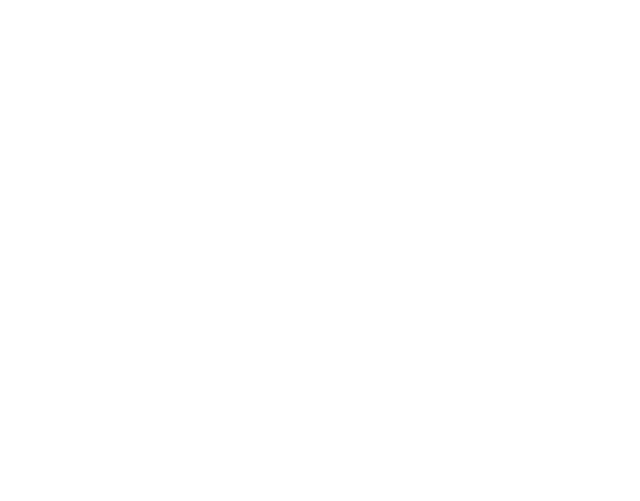
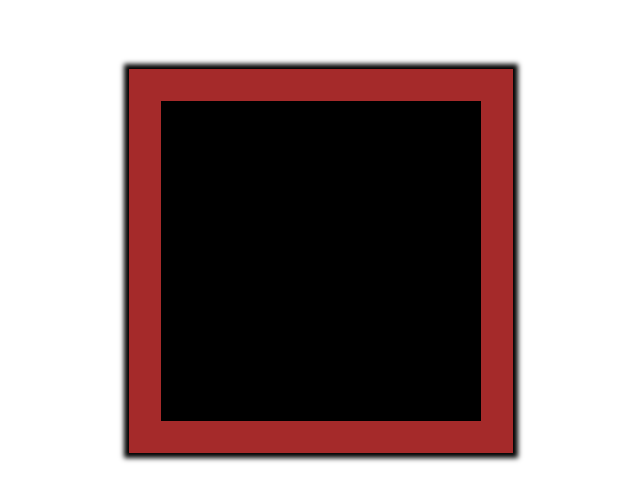
Before and after one commit to RKeyIT/chess-ts_react_oop, a React app: page / in a window 1280 px wide. Shown: the part 139-640 px from the top of the page, without its empty margins (319-959 px from the left). Built offline with nearby package versions, Linux system fonts and the light colour scheme; the HTML template or start-up script is replaced by a standard one.

Commit message:
feat: board is drawed

```diff
--- a/src/app/index.tsx
+++ b/src/app/index.tsx
@@ -1,9 +1,12 @@
+import { Board } from '../board';
 import styles from './styles.module.css';
 
 export function App() {
   return (
     <>
-      <div className={styles.App}></div>
+      <div className={styles.App}>
+        <Board></Board>
+      </div>
     </>
   );
 }
--- a/src/app/styles.module.css
+++ b/src/app/styles.module.css
@@ -1,4 +1,7 @@
 .App {
     width: 100vw;
     height: 100svh;
+    display: flex;
+    justify-content: center;
+    align-items: center;
 }
--- /dev/null
+++ b/src/board/index.tsx
@@ -0,0 +1,10 @@
+import { Field } from '../field';
+import styles from './styles.module.css';
+
+export function Board() {
+  return (
+    <div className={styles.Board}>
+      <Field />
+    </div>
+  );
+}
--- /dev/null
+++ b/src/board/styles.module.css
@@ -0,0 +1,9 @@
+.Board {
+    width: 384px;
+    height: 384px;
+    display: grid;
+    grid-template-columns: 32px 320px 32px;
+    grid-template-rows: 32px 320px 32px;
+    background-color: brown;
+    box-shadow: 0 0 5px 5px black;
+}
--- /dev/null
+++ b/src/field/index.tsx
@@ -0,0 +1,5 @@
+import styles from './styles.module.css';
+
+export function Field() {
+  return <div className={styles.Field}></div>;
+}
--- /dev/null
+++ b/src/field/styles.module.css
@@ -0,0 +1,10 @@
+.Field {
+    width: 320px;
+    height: 320px;
+    display: grid;
+    grid-template-columns: repeat(8, 1fr);
+    grid-template-rows: repeat(8, 1fr);
+    grid-column: 2 / 3;
+    grid-row: 2 / 3;
+    background-color: black;
+}
```
